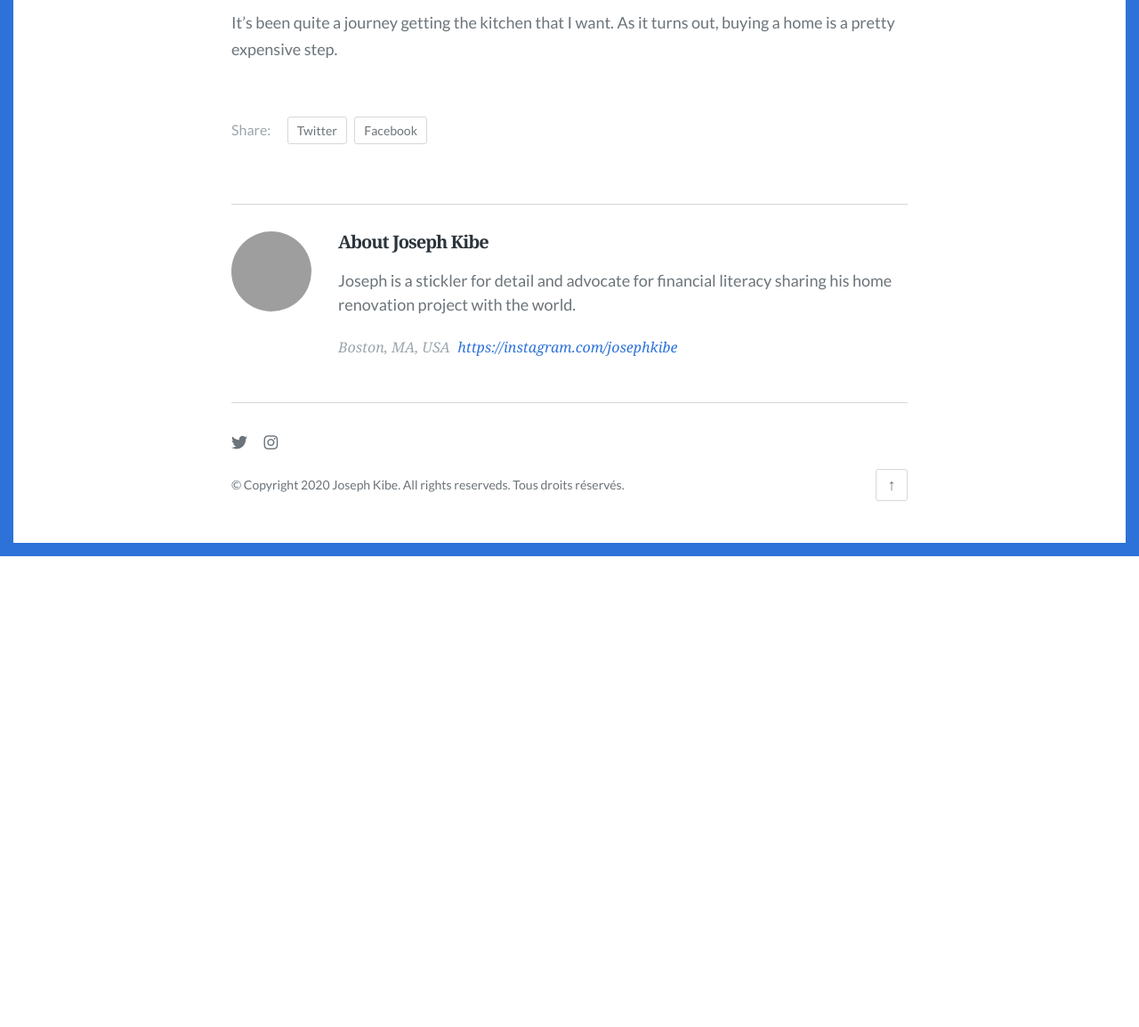
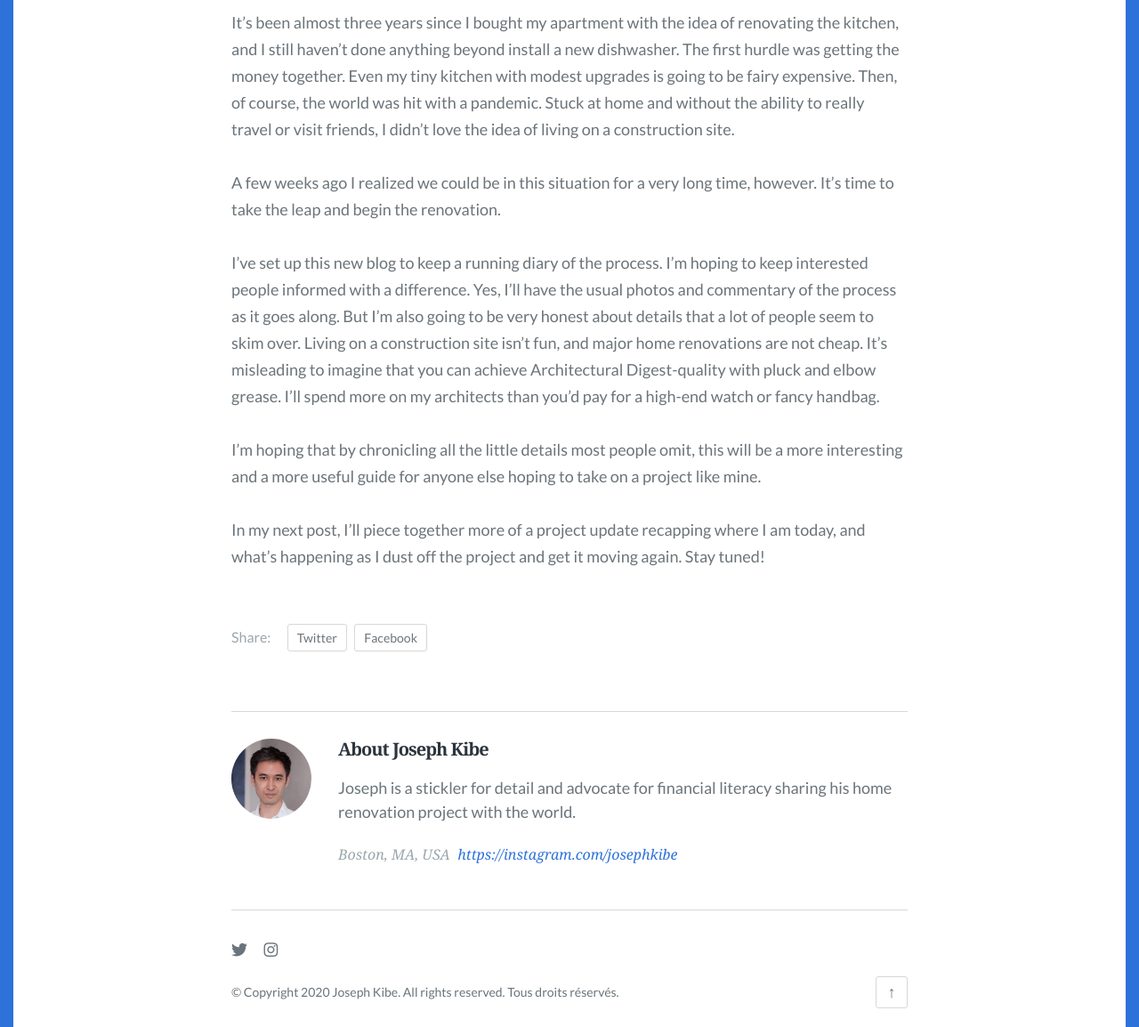
Before and after one commit to jkibe/kitchen145, a Jekyll site: the page built from _posts/2020-09-12-resurrection.md, in a window 1280 px wide and 1400 px high, scrolled down 802 px. Shown: the part 246-1400 px from the top of the window at 89% size. Built offline with Jekyll 4.4.1, drawn with Linux system fonts in a browser that asks for light colours; some web fonts are replaced; before the commit the page ends 1673 px from its top, so only the background shows below that; some of the changed text lies outside the part shown; grey boxes are pictures that could not be loaded.

Commit message:
Finish first blog post

```diff
--- a/_config.yml
+++ b/_config.yml
@@ -9,7 +9,7 @@
 lang: en-US
 
 # Site title
-title: "Kitchen 145"
+title: "Renovation Diary"
 
 # A description of your site for meta tag, search engine results.
 description: "Joseph remodels his kitchen."
@@ -29,9 +29,9 @@ google_analytics: ""
 # Site navigation - each item must have a title and a url.
 navigation:
   - text: Home
-    url: /
+    url: /kitchen145/
   - text: About
-    url: /about/
+    url: /kitchen145/about/
 
 # The shortname for your Disqus site to enable comments.
 # disqus:
@@ -41,7 +41,7 @@ accent_color: '#2d72d9'
 
 # Site footer
 footer:
-  content: "&copy; Copyright 2020 Joseph Kibe. All rights reserveds. Tous droits réservés."
+  content: "&copy; Copyright 2020 Joseph Kibe. All rights reserved. Tous droits réservés."
   has_social: true
 
 # Plugins
--- a/_data/author.json
+++ b/_data/author.json
@@ -3,5 +3,5 @@
   "bio": "Joseph is a stickler for detail and advocate for financial literacy sharing his home renovation project with the world.",
   "url": "https://instagram.com/josephkibe",
   "location": "Boston, MA, USA",
-  "image": "images/author.png"
+  "image": "images/author.jpg"
 }
--- a/_layouts/post.html
+++ b/_layouts/post.html
@@ -2,7 +2,7 @@
 layout: default
 ---
 
-<main class="main-content fadeInDown delay_075s">
+<main class="main-content">
 
   <article class="post">
     <header class="post-header">
--- a/_posts/2020-09-12-resurrection.md
+++ b/_posts/2020-09-12-resurrection.md
@@ -7,6 +7,14 @@ feature_image: images/ikea.jpeg
 tags:
 ---
 
-It's been quite a journey getting the kitchen that I want. As it turns out, buying a home is a pretty expensive step.
+It's been almost three years since I bought my apartment with the idea of renovating the kitchen, and I still haven't done anything beyond install a new dishwasher. The first hurdle was getting the money together. Even my tiny kitchen with modest upgrades is going to be fairy expensive. Then, of course, the world was hit with a pandemic. Stuck at home and without the ability to really travel or visit friends, I didn't love the idea of living on a construction site.
 
 <!--more-->
+
+A few weeks ago I realized we could be in this situation for a very long time, however. It's time to take the leap and begin the renovation.
+
+I've set up this new blog to keep a running diary of the process. I'm hoping to keep interested people informed with a difference. Yes, I'll have the usual photos and commentary of the process as it goes along. But I'm also going to be very honest about details that a lot of people seem to skim over. Living on a construction site isn't fun, and major home renovations are not cheap. It's misleading to imagine that you can achieve Architectural Digest-quality with pluck and elbow grease. I'll spend more on my architects than you'd pay for a high-end watch or fancy handbag.
+
+I'm hoping that by chronicling all the little details most people omit, this will be a more interesting and a more useful guide for anyone else hoping to take on a project like mine.
+
+In my next post, I'll piece together more of a project update recapping where I am today, and what's happening as I dust off the project and get it moving again. Stay tuned!
```
Also changed, not shown: 7 other files.
